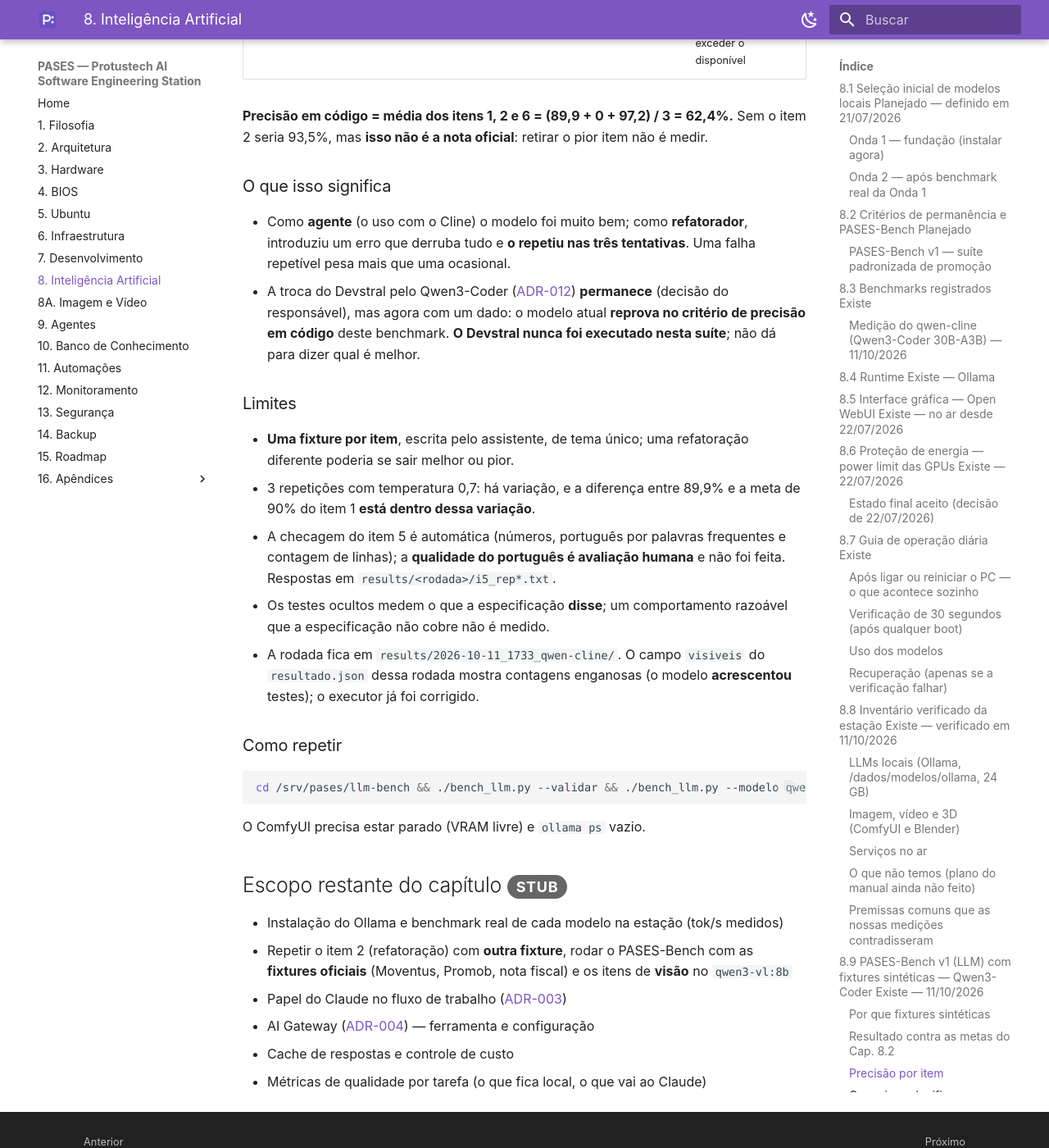
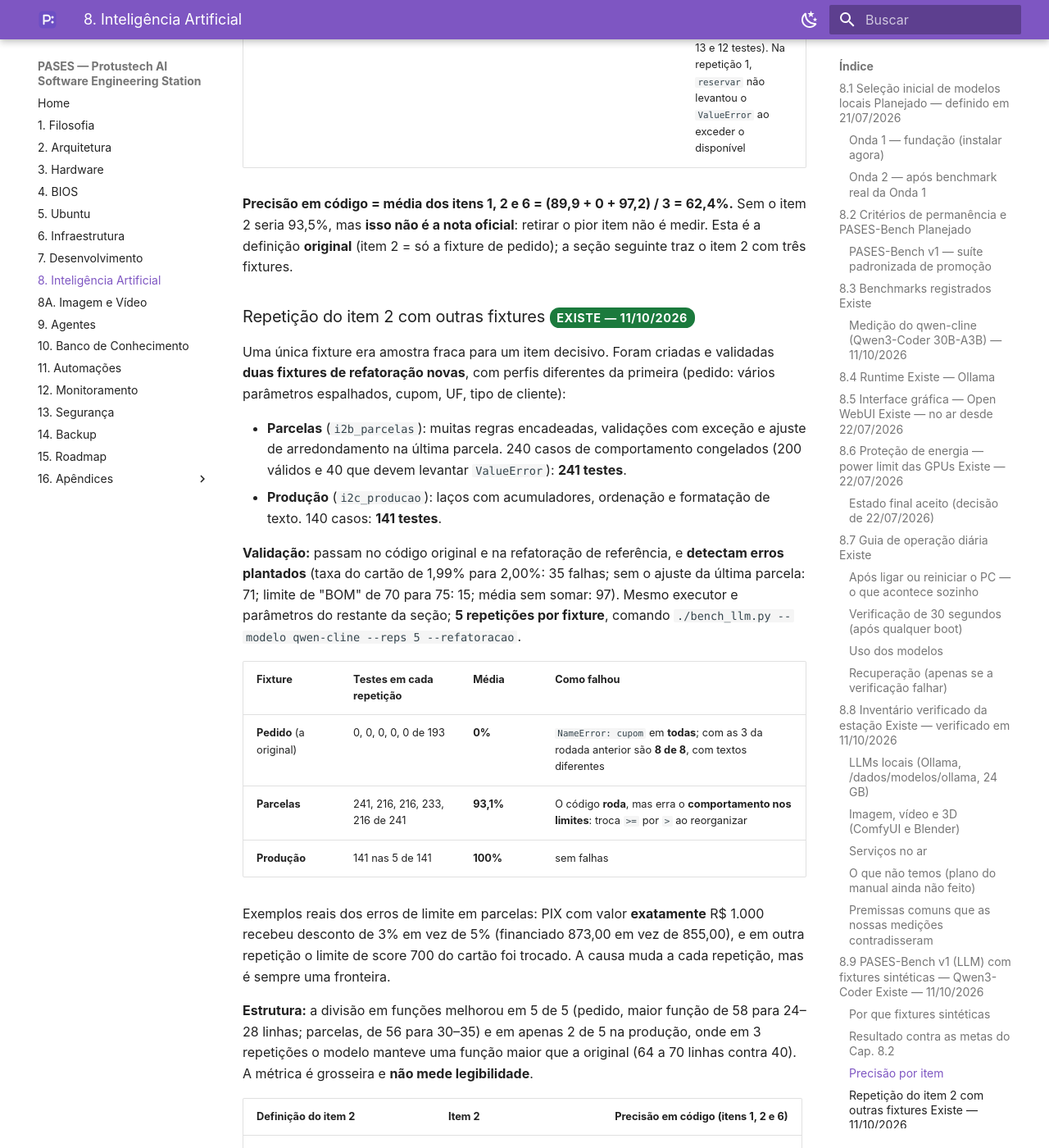
Before and after one commit to crystyano/pases-manual, an MkDocs documentation site: the page built from docs/08-inteligencia-artificial.md, in a window 1280 px wide and 1400 px high, scrolled down 13401 px. Shown: the whole window at 82% size. Built offline with MkDocs 1.6.1 and Material for MkDocs 9.7.7, drawn with Linux system fonts in a browser that asks for light colours; a script that is not in the unit is left out; some of the changed text lies outside the part shown.

Commit message:
Manual PASES v0.19.0 - refatoracao do PASES-Bench repetida em outras fixtures
Co-Authored-By: Claude Sonnet 5.5 <noreply@anthropic.com>

````diff
--- a/docs/08-inteligencia-artificial.md
+++ b/docs/08-inteligencia-artificial.md
@@ -39,7 +39,7 @@ Notas de operação:
 !!! note "Devstral Small 2 é a escolha inicial — não um casamento"
     Programação é o uso principal da estação, e o Devstral entra como cérebro por reunir agentic + generalista + visão + 256k num único modelo de 16 GB. Mas a escolha é **explicitamente provisória**: se a qualidade de código não atingir os critérios da seção 8.2, o primeiro teste comparativo é contra o **Qwen3-Coder** (ou o equivalente de código da época), rodando o PASES-Bench completo nos dois. Vence o que os números disserem.
 
-    **Atualização (11/10/2026):** o Devstral foi removido por resultados insatisfatórios e o Qwen3-Coder entrou em uso. O PASES-Bench v1 foi executado **só no Qwen3-Coder**, com **fixtures sintéticas** (seção 8.9): ficou **abaixo da meta de precisão em código** (62,4% contra 90%), puxado pela refatoração. **Nunca foi executado no Devstral**, então não há comparação.
+    **Atualização (11/10/2026):** o Devstral foi removido por resultados insatisfatórios e o Qwen3-Coder entrou em uso. O PASES-Bench v1 foi executado **só no Qwen3-Coder**, com **fixtures sintéticas** (seção 8.9): ficou **abaixo da meta de precisão em código** (62,4% pela definição original; 83,8% depois de repetir a refatoração com três fixtures), puxado pela refatoração. **Nunca foi executado no Devstral**, então não há comparação.
 
 ## 8.2 Critérios de permanência e PASES-Bench <span class="badge badge-planejado">Planejado</span>
 
@@ -240,7 +240,7 @@ Open WebUI (porta 3000), LobeChat com SearXNG, PostgreSQL e Redis (`pases-core`,
 Primeira execução do PASES-Bench v1 em um LLM. Código, fixtures e resultados em `/srv/pases/llm-bench` (README próprio). **Modelo testado:** `qwen-cline` (= `qwen3-coder:30b`, Q4_K_M, com `num_ctx 32768`, `temperature 0.7`, `top_k 20`, `top_p 0.8`, `repeat_penalty 1.05`, os parâmetros que o Cline usa), `num_predict 4096`, sementes 1 a 3, **3 repetições por item**, ComfyUI parado e VRAM livre.
 
 ### Por que fixtures sintéticas
-As fixtures oficiais (módulo real do Moventus, imagem do Promob, PDF escaneado) nunca existiram, e o código do Moventus **não está nesta máquina**. Foram criadas fixtures de marcenaria com **testes automáticos**, e cada uma foi **validada antes de testar o modelo**: os testes passam nas soluções de referência (23, 193 e 12 testes), falham no código inicial e **detectam erros plantados** (arredondamento errado, limite de desconto errado, desconto sobre o frete, regras especiais alteradas). O código gerado pelo modelo é **executado localmente** (pasta temporária, ambiente mínimo, timeout de 120 s); os testes ocultos nunca são mostrados ao modelo.
+As fixtures oficiais (módulo real do Moventus, imagem do Promob, PDF escaneado) nunca existiram, e o código do Moventus **não está nesta máquina**. Foram criadas fixtures de marcenaria com **testes automáticos**, e cada uma foi **validada antes de testar o modelo**: os testes passam nas soluções de referência (23, 193 e 12 testes; depois 241 e 141 nas duas fixtures de refatoração acrescentadas), falham no código inicial e **detectam erros plantados** (arredondamento errado, limite de desconto errado, desconto sobre o frete, regras especiais alteradas). O código gerado pelo modelo é **executado localmente** (pasta temporária, ambiente mínimo, timeout de 120 s); os testes ocultos nunca são mostrados ao modelo.
 
 ### Resultado contra as metas do Cap. 8.2
 
@@ -250,7 +250,7 @@ As fixtures oficiais (módulo real do Moventus, imagem do Promob, PDF escaneado)
 | Tempo até o 1º token, a quente | ≤ 3 s | **0,1 s** (prompt curto, mediana de 5); 0,14–0,39 s nos itens | ✅ |
 | Sem transbordo para a RAM | 100% GPU | **100% GPU**, 22 GB; pico de VRAM 10,5 GB (4070) e 12,5 GB (5060 Ti) | ✅ |
 | RAM do sistema | ≤ 75% (~48 GB) | pico de **11,8 GB** | ✅ |
-| **Precisão em código** (itens 1, 2 e 6) | **≥ 90%** | **62,4%** | ❌ |
+| **Precisão em código** (itens 1, 2 e 6) | **≥ 90%** | **62,4%** (definição original); **83,8%** com 3 fixtures de refatoração | ❌ |
 | Português sem erros graves (item 5) | sem erros graves | verificação automática ok; **revisão humana pendente** | ⏳ |
 | Precisão em visão (itens 3 e 4) | ≥ 90% | **não se aplica** (modelo só de texto) | — |
 
@@ -261,18 +261,44 @@ Temperatura máxima 64 °C e potência somada das GPUs de 202 W. **Carga a frio
 | Item | Rep. 1 | Rep. 2 | Rep. 3 | Média | O que aconteceu |
 |---|---|---|---|---|---|
 | **1. Gerar código** (módulo de orçamento) | 20/23 | 19/23 | 23/23 | **89,9%** | Falhas reais: `'int' object has no attribute 'quantize'` num orçamento vazio (soma de lista vazia dá `int`) nas repetições 1 e 2, e, na 2, não somou as quantidades dos itens agrupados |
-| **2. Refatorar** (193 testes de comportamento) | 0 | 0 | 0 | **0%** | **O código refatorado quebra em toda chamada nas 3 repetições**: `NameError: name 'cupom' is not defined`, porque uma função auxiliar usa `cupom` sem recebê-lo. Confirmado rodando o código dele; **não é falha do teste**. A estrutura melhorou (5 a 6 funções, a maior com 22–30 linhas contra 58 do original), mas o comportamento não se preserva |
+| **2. Refatorar**, fixture de pedido (193 testes de comportamento) | 0 | 0 | 0 | **0%** | **O código refatorado quebra em toda chamada nas 3 repetições**: `NameError: name 'cupom' is not defined`, porque uma função auxiliar usa `cupom` sem recebê-lo. Confirmado rodando o código dele; **não é falha do teste**. A estrutura melhorou (5 a 6 funções, a maior com 22–30 linhas contra 58 do original), mas o comportamento não se preserva. **Ver a repetição com outras fixtures logo abaixo** |
 | **5. Pergunta de negócio** | ok | ok | ok | 3/3 | Lucro **R$ 1.116,50** e margem ~23%, em português e em 5 a 6 linhas (limite de 6) |
 | **6. Tarefa de agente** (reserva de chapas, vários arquivos) | 11/12 | 12/12 | 12/12 | **97,2%** | 10 passos por repetição (1 `list_files`, 4 `read_file`, 3 `write_file`, 1 `run_tests`); rodou os testes antes de terminar; atualizou os testes visíveis (todos passam: 14, 13 e 12 testes). Na repetição 1, `reservar` não levantou o `ValueError` ao exceder o disponível |
 
-**Precisão em código = média dos itens 1, 2 e 6 = (89,9 + 0 + 97,2) / 3 = 62,4%.** Sem o item 2 seria 93,5%, mas **isso não é a nota oficial**: retirar o pior item não é medir.
+**Precisão em código = média dos itens 1, 2 e 6 = (89,9 + 0 + 97,2) / 3 = 62,4%.** Sem o item 2 seria 93,5%, mas **isso não é a nota oficial**: retirar o pior item não é medir. Esta é a definição **original** (item 2 = só a fixture de pedido); a seção seguinte traz o item 2 com três fixtures.
+
+### Repetição do item 2 com outras fixtures <span class="badge badge-existe">Existe — 11/10/2026</span>
+
+Uma única fixture era amostra fraca para um item decisivo. Foram criadas e validadas **duas fixtures de refatoração novas**, com perfis diferentes da primeira (pedido: vários parâmetros espalhados, cupom, UF, tipo de cliente):
+
+- **Parcelas** (`i2b_parcelas`): muitas regras encadeadas, validações com exceção e ajuste de arredondamento na última parcela. 240 casos de comportamento congelados (200 válidos e 40 que devem levantar `ValueError`): **241 testes**.
+- **Produção** (`i2c_producao`): laços com acumuladores, ordenação e formatação de texto. 140 casos: **141 testes**.
+
+**Validação:** passam no código original e na refatoração de referência, e **detectam erros plantados** (taxa do cartão de 1,99% para 2,00%: 35 falhas; sem o ajuste da última parcela: 71; limite de "BOM" de 70 para 75: 15; média sem somar: 97). Mesmo executor e parâmetros do restante da seção; **5 repetições por fixture**, comando `./bench_llm.py --modelo qwen-cline --reps 5 --refatoracao`.
+
+| Fixture | Testes em cada repetição | Média | Como falhou |
+|---|---|---|---|
+| **Pedido** (a original) | 0, 0, 0, 0, 0 de 193 | **0%** | `NameError: cupom` em **todas**; com as 3 da rodada anterior são **8 de 8**, com textos diferentes |
+| **Parcelas** | 241, 216, 216, 233, 216 de 241 | **93,1%** | O código **roda**, mas erra o **comportamento nos limites**: troca `>=` por `>` ao reorganizar |
+| **Produção** | 141 nas 5 de 141 | **100%** | sem falhas |
+
+Exemplos reais dos erros de limite em parcelas: PIX com valor **exatamente** R$ 1.000 recebeu desconto de 3% em vez de 5% (financiado 873,00 em vez de 855,00), e em outra repetição o limite de score 700 do cartão foi trocado. A causa muda a cada repetição, mas é sempre uma fronteira.
+
+**Estrutura:** a divisão em funções melhorou em 5 de 5 (pedido, maior função de 58 para 24–28 linhas; parcelas, de 56 para 30–35) e em apenas 2 de 5 na produção, onde em 3 repetições o modelo manteve uma função maior que a original (64 a 70 linhas contra 40). A métrica é grosseira e **não mede legibilidade**.
+
+| Definição do item 2 | Item 2 | Precisão em código (itens 1, 2 e 6) |
+|---|---|---|
+| **Original** (só a fixture de pedido) | 0% | **62,4%** |
+| **Com as 3 fixtures** de refatoração | **64,4%** = (0 + 93,1 + 100) / 3 | **83,8%** = (89,9 + 64,4 + 97,2) / 3 |
+
+**As duas ficam abaixo da meta de 90%.** A segunda definição foi adotada **depois de ver os resultados**, o que é um viés; só se justifica porque uma fixture era amostra fraca. Por isso as duas estão registradas. **Lição prática (para o uso com o Cline):** o modelo refatora bem a estrutura, mas pode **quebrar o código** (esquecer um parâmetro) ou **alterar um limite sem avisar**; **rode sempre os testes depois de uma refatoração.**
 
 ### O que isso significa
-- Como **agente** (o uso com o Cline) o modelo foi muito bem; como **refatorador**, introduziu um erro que derruba tudo e **o repetiu nas três tentativas**. Uma falha repetível pesa mais que uma ocasional.
+- Como **agente** (o uso com o Cline) o modelo foi muito bem; como **refatorador**, teve resultado **desigual**: na fixture de pedido introduziu um erro que derruba tudo e o repetiu **8 de 8** vezes; em outras duas fixtures se saiu bem, mas com erros **silenciosos nos limites** (ver a seção anterior). Uma falha repetível pesa mais que uma ocasional.
 - A troca do Devstral pelo Qwen3-Coder ([ADR-012](16-apendices/adrs.md#adr-012)) **permanece** (decisão do responsável), mas agora com um dado: o modelo atual **reprova no critério de precisão em código** deste benchmark. **O Devstral nunca foi executado nesta suíte**; não dá para dizer qual é melhor.
 
 ### Limites
-- **Uma fixture por item**, escrita pelo assistente, de tema único; uma refatoração diferente poderia se sair melhor ou pior.
+- **Poucas fixtures:** uma por item (três no item 2), todas escritas pelo assistente, em português e do mesmo tema (marcenaria).
 - 3 repetições com temperatura 0,7: há variação, e a diferença entre 89,9% e a meta de 90% do item 1 **está dentro dessa variação**.
 - A checagem do item 5 é automática (números, português por palavras frequentes e contagem de linhas); a **qualidade do português é avaliação humana** e não foi feita. Respostas em `results/<rodada>/i5_rep*.txt`.
 - Os testes ocultos medem o que a especificação **disse**; um comportamento razoável que a especificação não cobre não é medido.
@@ -281,13 +307,14 @@ Temperatura máxima 64 °C e potência somada das GPUs de 202 W. **Carga a frio
 ### Como repetir
 ```bash
 cd /srv/pases/llm-bench && ./bench_llm.py --validar && ./bench_llm.py --modelo qwen-cline --reps 3
+./bench_llm.py --modelo qwen-cline --reps 5 --refatoracao   # só o item 2, nas 3 fixtures de refatoração
 ```
 O ComfyUI precisa estar parado (VRAM livre) e `ollama ps` vazio.
 
 ## Escopo restante do capítulo <span class="badge badge-stub">Stub</span>
 
 - Instalação do Ollama e benchmark real de cada modelo na estação (tok/s medidos)
-- Repetir o item 2 (refatoração) com **outra fixture**, rodar o PASES-Bench com as **fixtures oficiais** (Moventus, Promob, nota fiscal) e os itens de **visão** no `qwen3-vl:8b`
+- Rodar o PASES-Bench com as **fixtures oficiais** (Moventus, Promob, nota fiscal) e os itens de **visão** no `qwen3-vl:8b`
 - Papel do Claude no fluxo de trabalho ([ADR-003](16-apendices/adrs.md#adr-003))
 - AI Gateway ([ADR-004](16-apendices/adrs.md#adr-004)) — ferramenta e configuração
 - Cache de respostas e controle de custo
````
Also changed, not shown: docs/16-apendices/adrs.md (+3 -0 lines), docs/16-apendices/historico.md (+1 -0 lines).
